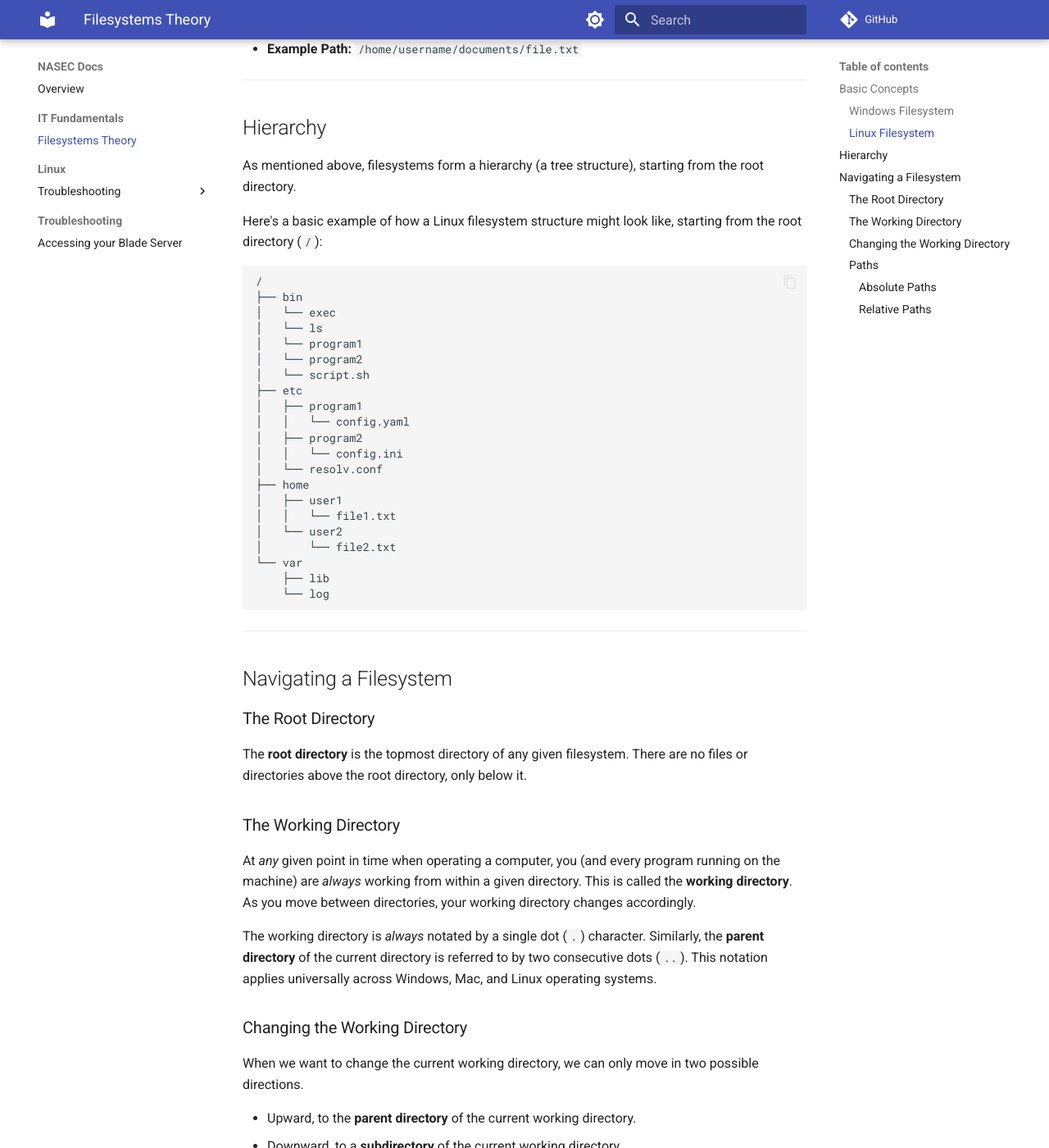
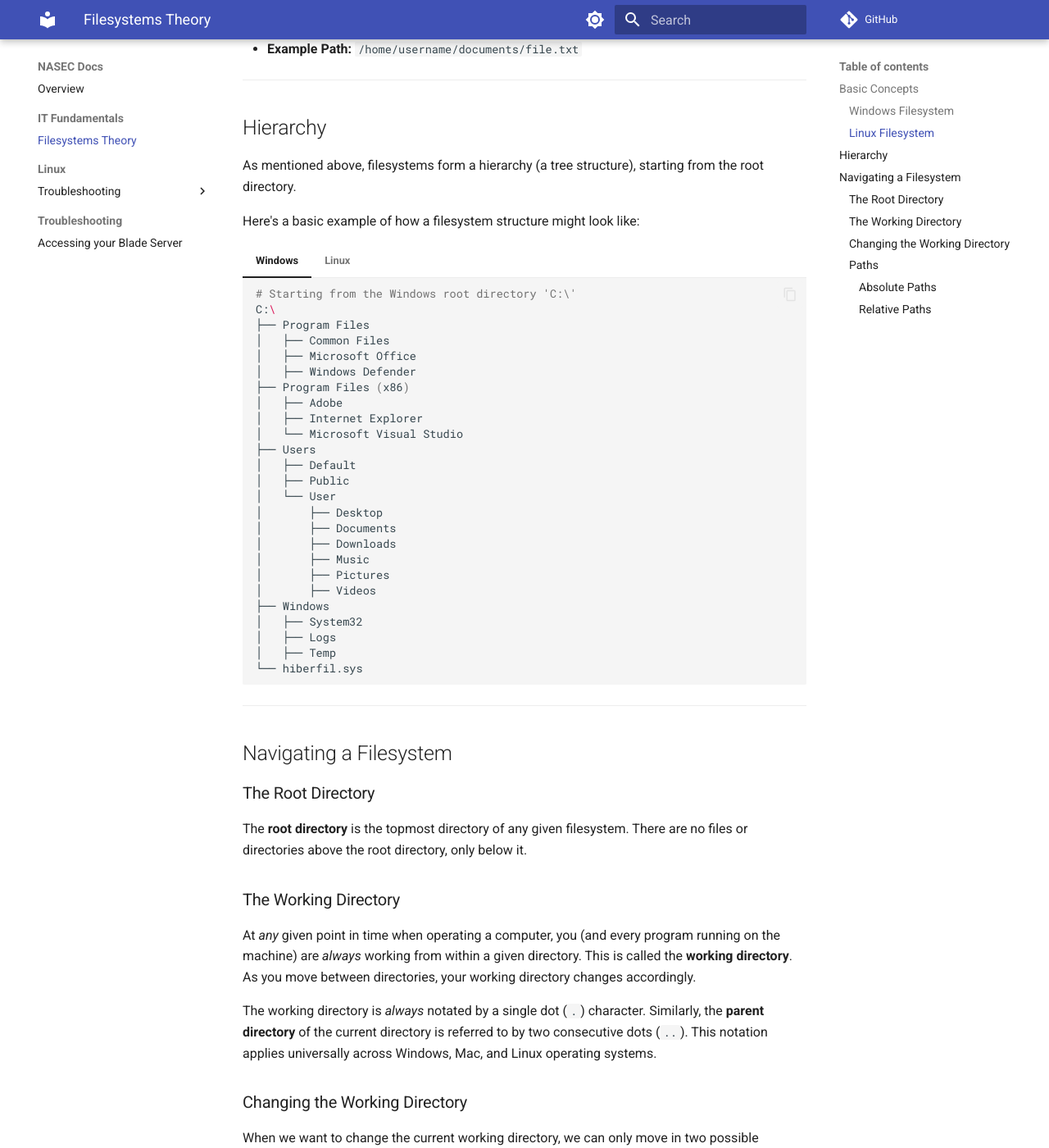
Before and after one commit to ralgar/nasec-docs, an MkDocs documentation site: the page built from content/fundamentals/filesystems.md, in a window 1280 px wide and 1400 px high, scrolled down 753 px. Shown: the whole window at 82% size. Built offline with MkDocs 1.6.1 and Material for MkDocs 9.7.7, drawn with Linux system fonts in a browser that asks for light colours; comment, search, counter and statistics services are not loaded; some of the changed text lies outside the part shown.

Commit message:
Improve formatting in filesystem section

````diff
--- a/content/fundamentals/filesystems.md
+++ b/content/fundamentals/filesystems.md
@@ -32,32 +32,64 @@ A filesystem is a method and structure used by operating systems to manage how
 As mentioned above, filesystems form a hierarchy (a tree structure), starting
  from the root directory.
 
-Here's a basic example of how a Linux filesystem structure might look like,
- starting from the root directory (`/`):
+Here's a basic example of how a filesystem structure might look like:
 
-```
-/
-├── bin
-│   └── exec
-│   └── ls
-│   └── program1
-│   └── program2
-│   └── script.sh
-├── etc
-│   ├── program1
-│   │   └── config.yaml
-│   ├── program2
-│   │   └── config.ini
-│   └── resolv.conf
-├── home
-│   ├── user1
-│   │   └── file1.txt
-│   └── user2
-│       └── file2.txt
-└── var
-    ├── lib
-    └── log
-```
+=== "Windows"
+
+    ```sh
+    # Starting from the Windows root directory 'C:\'
+    C:\
+    ├── Program Files
+    │   ├── Common Files
+    │   ├── Microsoft Office
+    │   ├── Windows Defender
+    ├── Program Files (x86)
+    │   ├── Adobe
+    │   ├── Internet Explorer
+    │   └── Microsoft Visual Studio
+    ├── Users
+    │   ├── Default
+    │   ├── Public
+    │   └── User
+    │       ├── Desktop
+    │       ├── Documents
+    │       ├── Downloads
+    │       ├── Music
+    │       ├── Pictures
+    │       ├── Videos
+    ├── Windows
+    │   ├── System32
+    │   ├── Logs
+    │   ├── Temp
+    └── hiberfil.sys
+    ```
+
+=== "Linux"
+
+    ```sh
+    # Starting from the Linux root directory '/'
+    /
+    ├── bin
+    │   └── exec
+    │   └── ls
+    │   └── program1
+    │   └── program2
+    │   └── script.sh
+    ├── etc
+    │   ├── program1
+    │   │   └── config.yaml
+    │   ├── program2
+    │   │   └── config.ini
+    │   └── resolv.conf
+    ├── home
+    │   ├── user1
+    │   │   └── file1.txt
+    │   └── user2
+    │       └── file2.txt
+    └── var
+        ├── lib
+        └── log
+    ```
 
 ---
 
@@ -107,9 +139,17 @@ An **absolute path** is the complete path required to locate a file on the
  filesystem. It always starts from the root directory, and it includes all
  directories leading to the target file or folder. For example:
 
-```
-C:\Users\Ryan\Documents\MySchoolAssignment.docx
-```
+=== "Windows"
+
+    ```
+    C:\Users\Ryan\Documents\MySchoolAssignment.docx
+    ```
+
+=== "Linux"
+
+    ```
+    /home/users/ryan/Documents/MySchoolAssignment.docx
+    ```
 
 #### Relative Paths
 
@@ -117,16 +157,34 @@ A **relative path** specifies the location of a file or directory *in relation*
  to the current working directory. Unlike an absolute path, it does *not* start
  from the root directory. Instead, it starts from the current working directory.
 
-If our current working directory is `C:\Users\Ryan`, then our relative path
- would be:
+=== "Windows"
 
-```
-.\Documents\MySchoolAssignment.docx
-```
+    If our current working directory is `C:\Users\Username`, then our relative path
+     would be:
 
-If we change our current working directory to `C:\Users\Ryan\Documents`, then
- our relative path becomes:
+    ```
+    .\Documents\MySchoolAssignment.docx
+    ```
 
-```
-.\MySchoolAssignment.docx
-```
+    If we change our current working directory to `C:\Users\Username\Documents`, then
+     our relative path becomes:
+
+    ```
+    .\MySchoolAssignment.docx
+    ```
+
+=== "Linux"
+
+    If our current working directory is `/home/username`, then our relative path
+     would be:
+
+    ```
+    ./Documents/MySchoolAssignment.docx
+    ```
+
+    If we change our current working directory to `/home/username/Documents`, then
+     our relative path becomes:
+
+    ```
+    ./MySchoolAssignment.docx
+    ```
--- a/mkdocs.yml
+++ b/mkdocs.yml
@@ -42,6 +42,8 @@ markdown_extensions:
   - pymdownx.inlinehilite
   - pymdownx.snippets
   - pymdownx.superfences
+  - pymdownx.tabbed:
+      alternate_style: true
   - pymdownx.tasklist
   - tables
 
````
